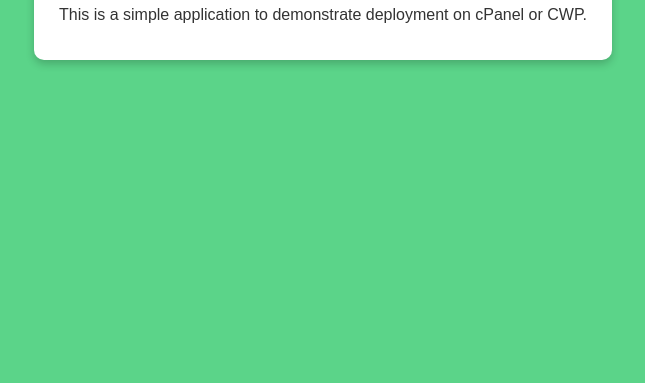
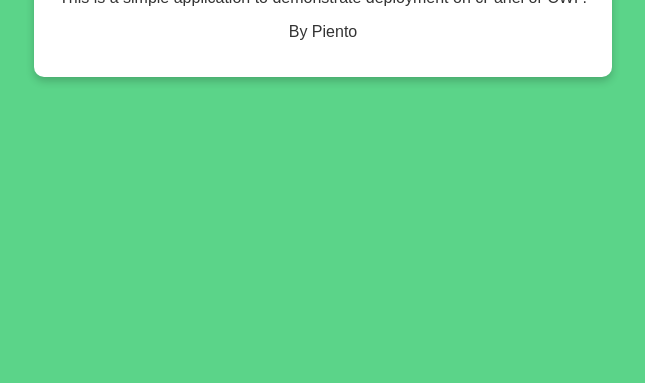
Before and after one commit to WambuguPeter/deploying_node_cpanel, a website: page views/index.html in a window 1280 px wide. Shown: the part 417-800 px from the top of the page, without its empty margins (317-962 px from the left). Drawn offline with Linux system fonts and the light colour scheme.

Commit message:
added the author

```diff
--- a/views/index.html
+++ b/views/index.html
@@ -10,6 +10,7 @@
     <div class="container">
         <h1>Welcome to My Node.js Application</h1>
         <p>This is a simple application to demonstrate deployment on cPanel or CWP.</p>
+        <p>By Piento</p>
         <!-- <img src="/public/images/hello.jpeg" alt="Hello World"> -->
     </div>
 </body>
```
